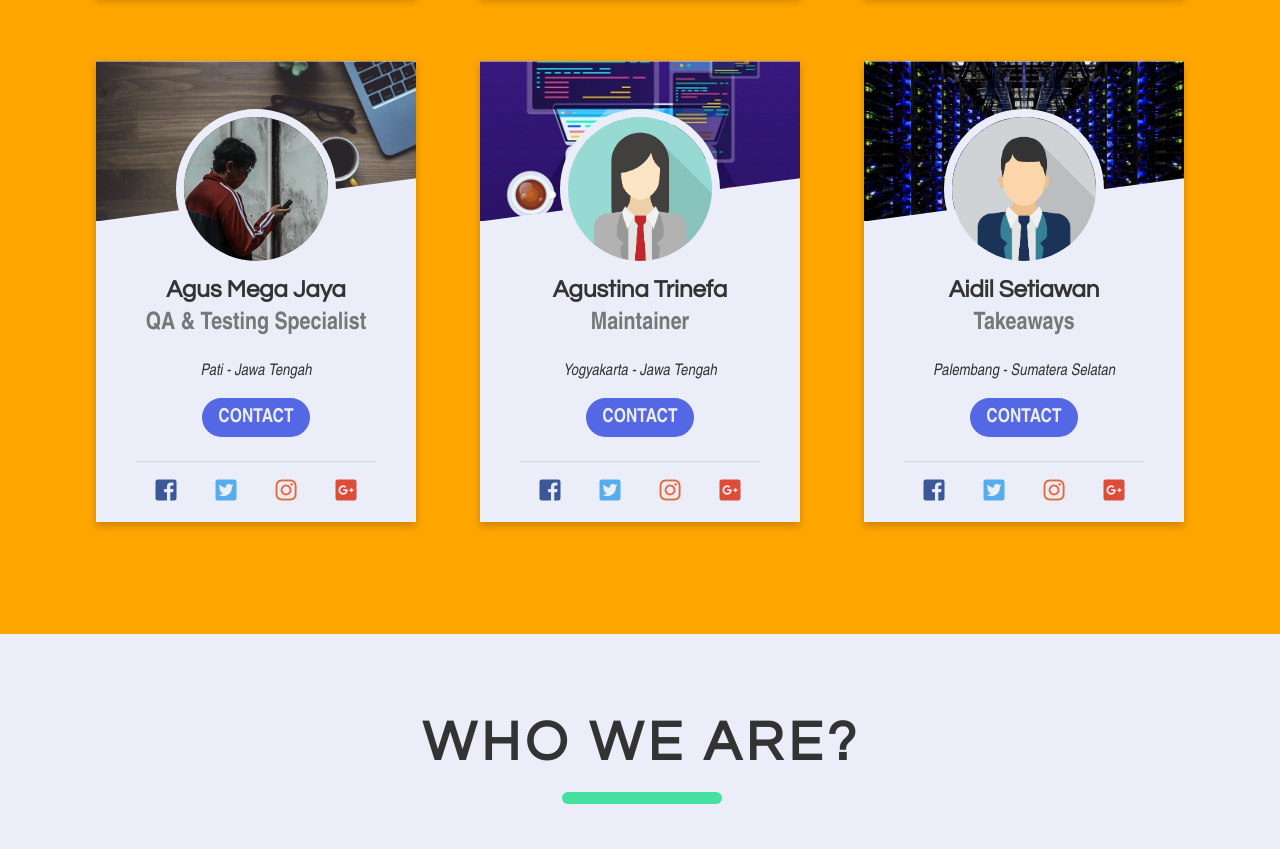
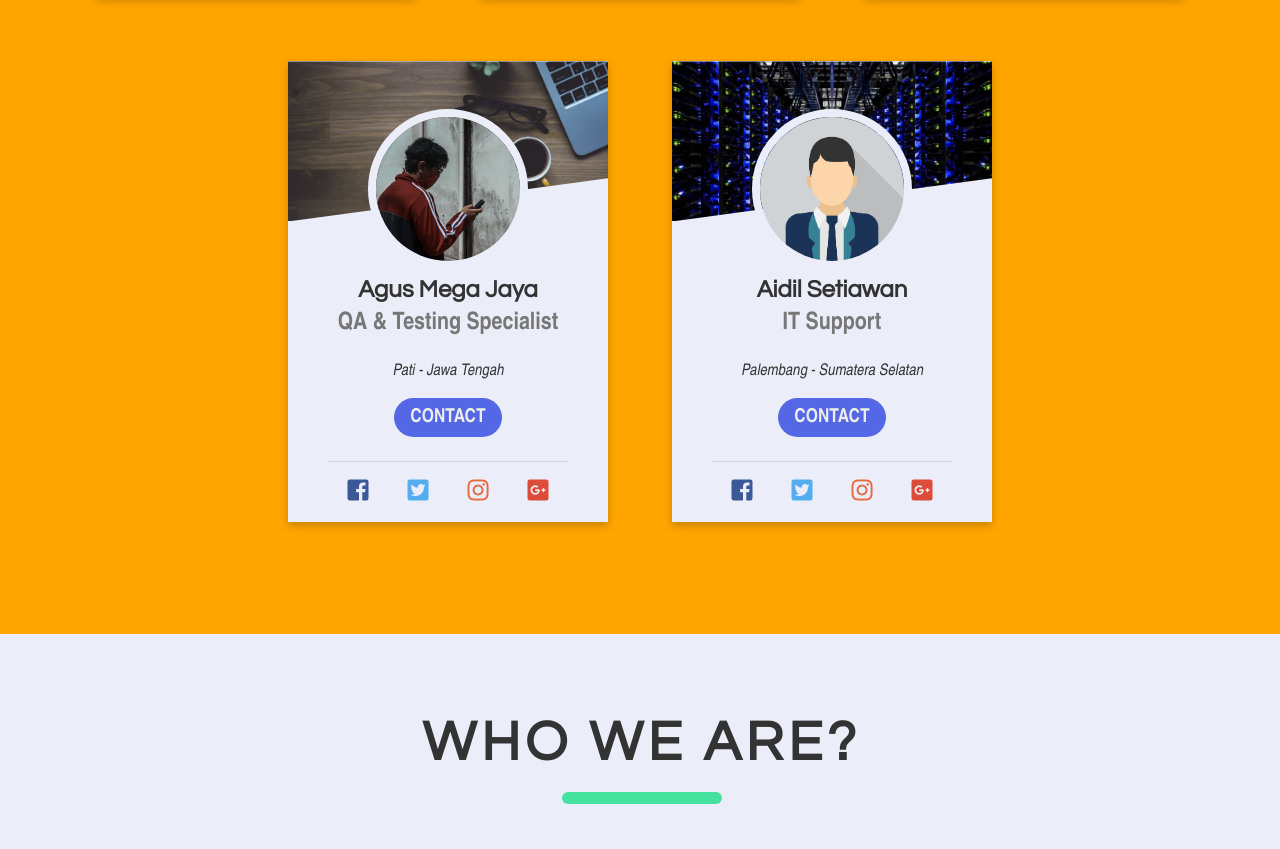
Before and after one commit to afifFr/ProgateTeamA61.github.io, a plain HTML site: page index.html in a window 1280 px wide. Shown: the part 1263-2112 px from the top of the page. Drawn offline with Linux system fonts and the light colour scheme.

Commit message:
Update index.html

```diff
--- a/index.html
+++ b/index.html
@@ -102,27 +102,10 @@
 				</div>
 
 				<div class="card">
-					<img src="img/card-img5.jpg" alt="card background" class="card-img">
-					<img src="img/img5.jpg" alt="profile image" class="profile-img">
-					<h1>Agustina Trinefa</h1>
-					<p class="job-title">Maintainer</p>
-					<p class="about">
-						Yogyakarta - Jawa Tengah
-					</p>
-					<a href="#" class="btn">Contact</a>
-					<ul class="social-media">
-						<li><a href="#"><i class="fab fa-facebook-square"></i></a></li>
-						<li><a href="#"><i class="fab fa-twitter-square"></i></a></li>
-						<li><a href="#"><i class="fab fa-instagram"></i></a></li>
-						<li><a href="#"><i class="fab fa-google-plus-square"></i></a></li>
-					</ul>
-				</div>
-
-				<div class="card">
 					<img src="img/card-img6.jpeg" alt="card background" class="card-img">
 					<img src="img/img6.jpg" alt="profile image" class="profile-img">
 					<h1>Aidil Setiawan</h1>
-					<p class="job-title">Takeaways</p>
+					<p class="job-title">IT Support</p>
 					<p class="about">
 						Palembang - Sumatera Selatan
 					</p>
```
